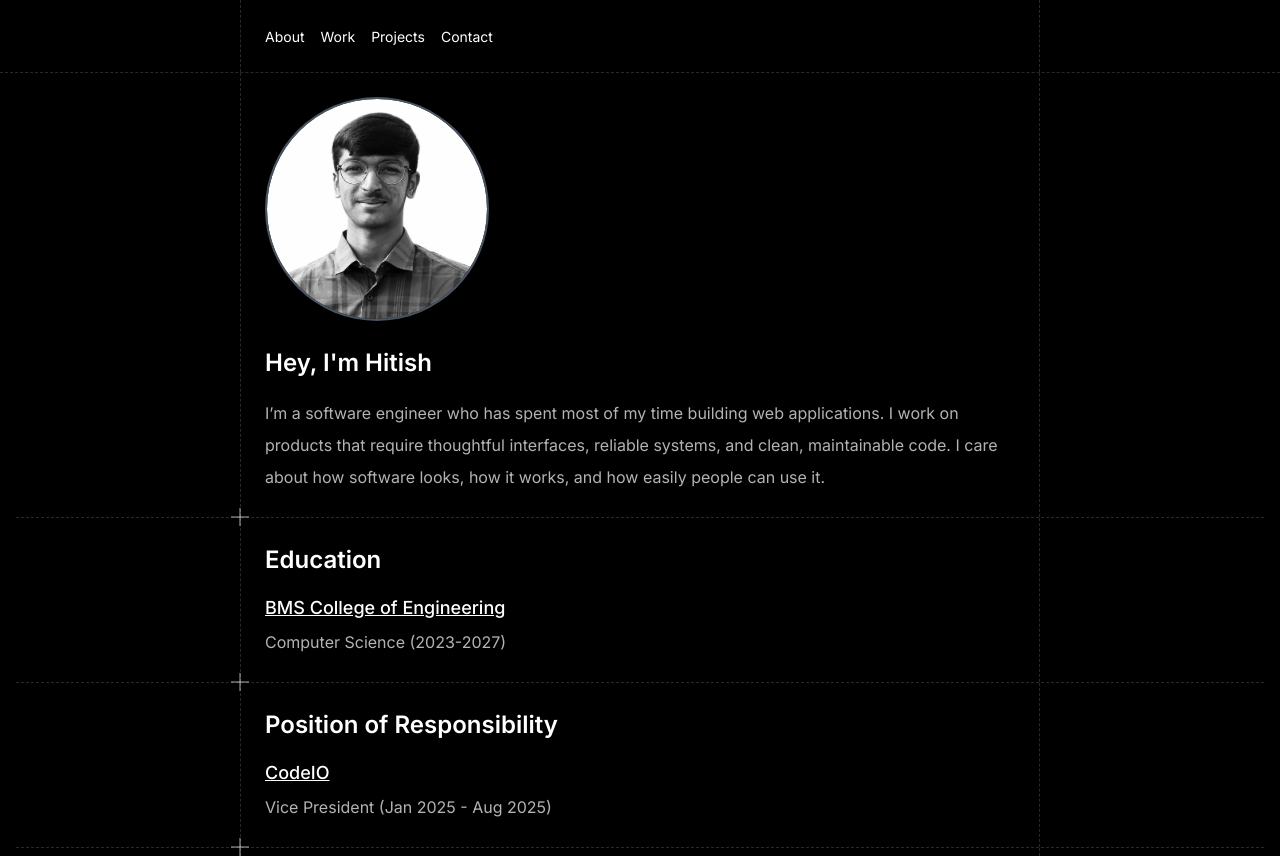
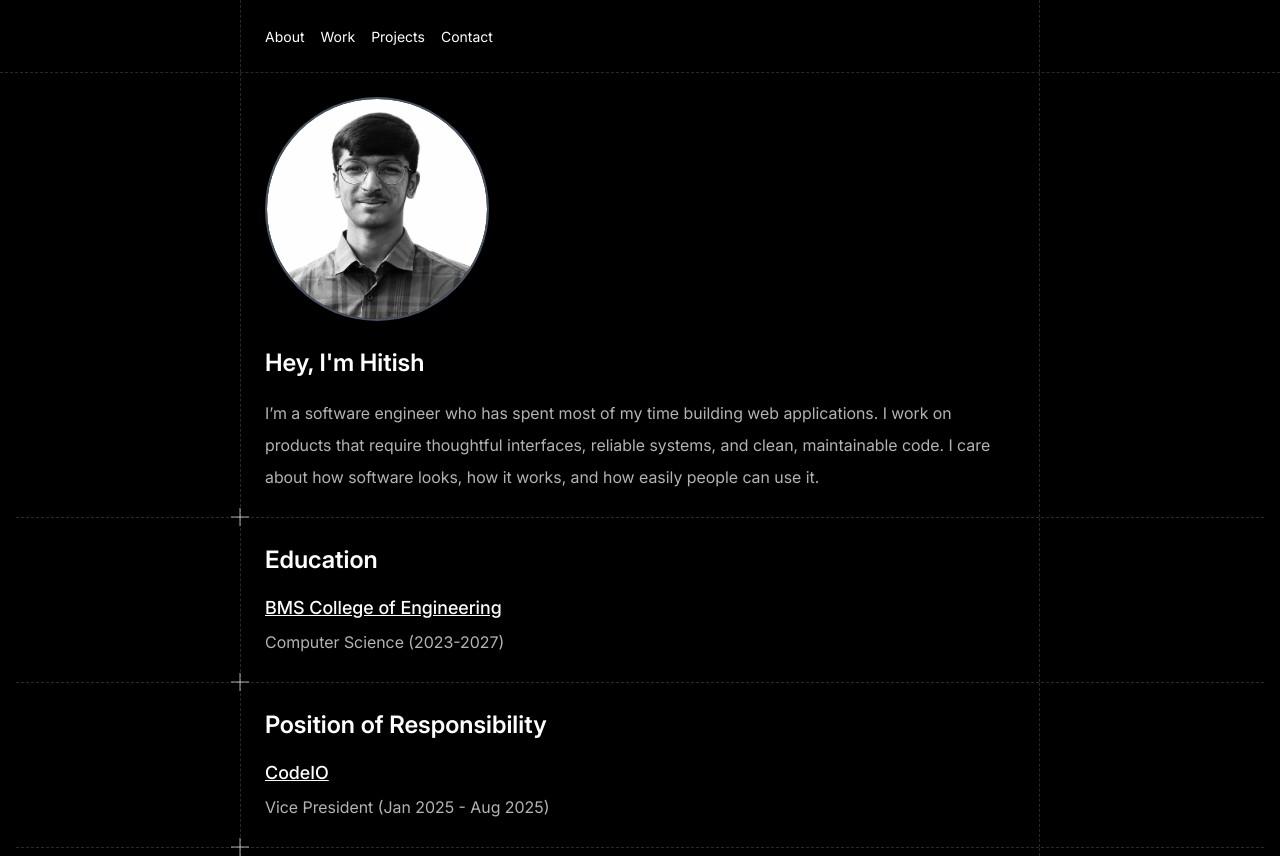
Before and after one commit to HitishRaoP/showcase, a website: page index.html in a window 1280 px wide. Shown: the top 856 px of the page. Drawn offline with nearby package versions, Linux system fonts and the light colour scheme; files that its build step writes are made by us from their sources.

Commit message:
switch to local font

```diff
--- a/styles/index.css
+++ b/styles/index.css
@@ -1,4 +1,9 @@
-@import url("https://fonts.googleapis.com/css2?family=Inter:ital,opsz,wght@0,14..32,100..900;1,14..32,100..900&family=Noto+Sans+Mono:wght@100..900&display=swap");
+@font-face {
+  font-family: "Inter";
+  src: url("/assets/Inter.ttf") format("truetype");
+  font-style: normal;
+  font-display: swap;
+}
 
 .sr-only {
   position: absolute;
@@ -24,11 +29,9 @@
   border: 1px solid;
 }
 
-.inter-400 {
+html,
+body {
   font-family: "Inter", sans-serif;
-  font-optical-sizing: auto;
-  font-weight: 400;
-  font-style: normal;
 }
 
 .container {
```
Also changed, not shown: assets/Inter.ttf (added).
